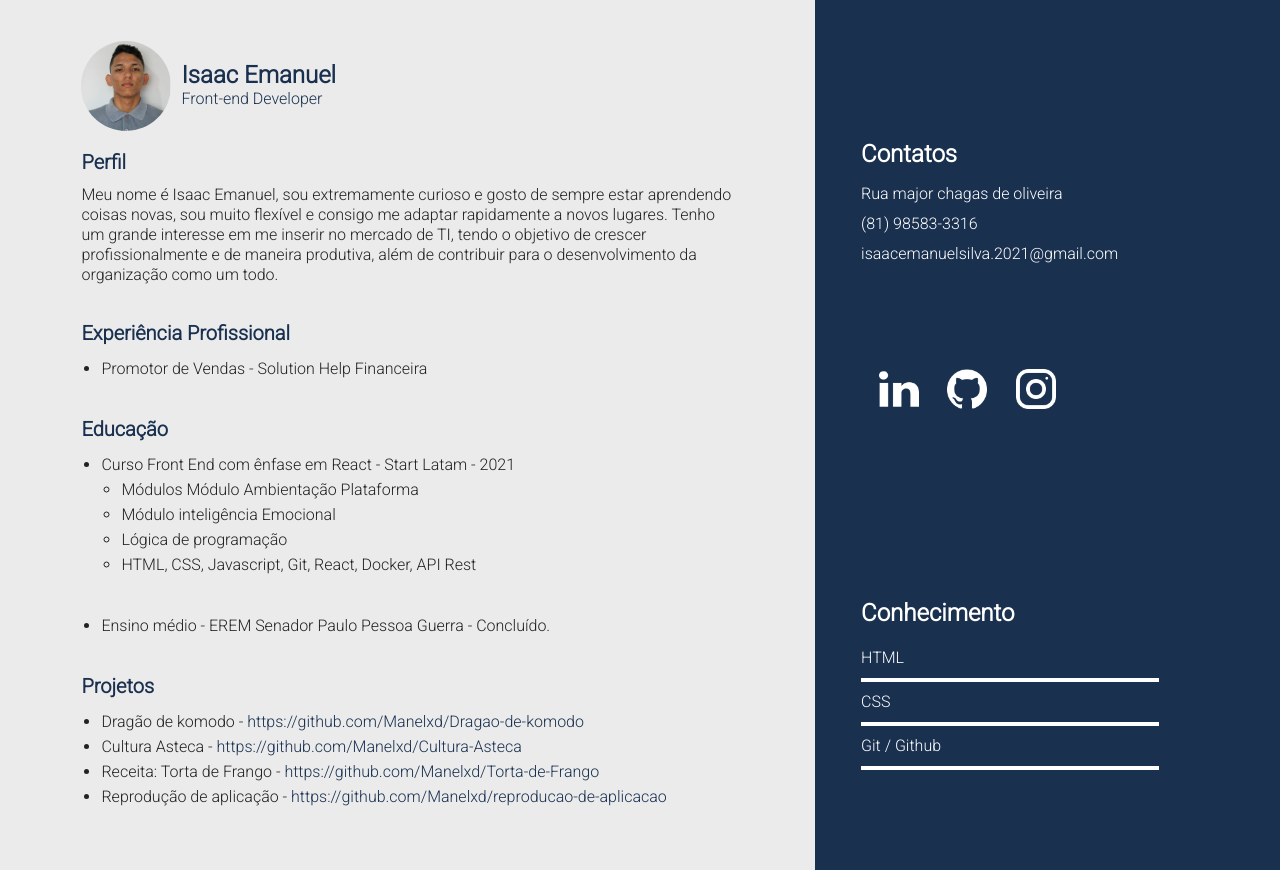
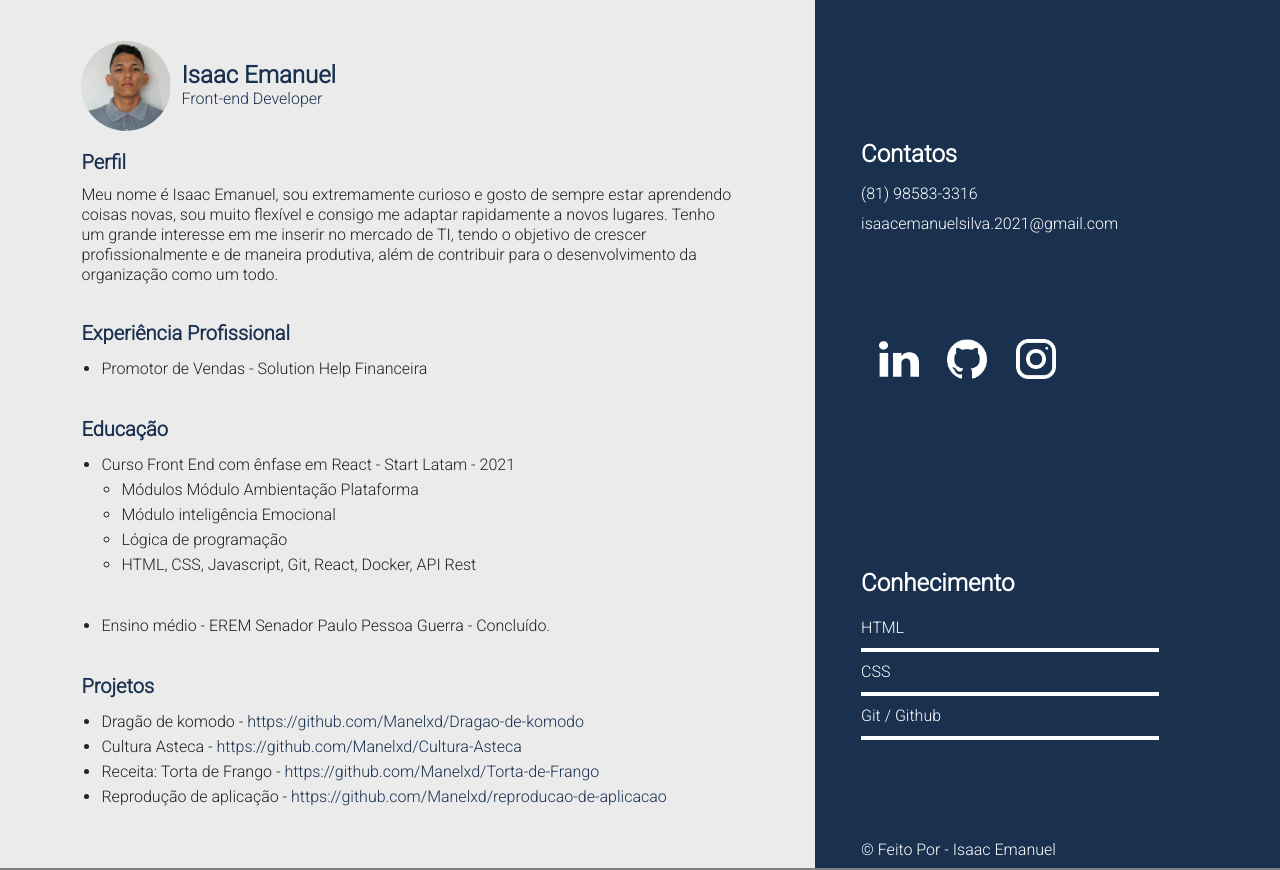
Before and after one commit to Manelxd/curriculo, a plain HTML site: page avaliacao-css-html/index.html in a window 1280 px wide. Drawn offline with Linux system fonts and the light colour scheme.

Commit message:
adicionei flavicon e ajustes no html

```diff
--- a/avaliacao-css-html/index.html
+++ b/avaliacao-css-html/index.html
@@ -5,7 +5,8 @@
     <meta http-equiv="X-UA-Compatible" content="IE=edge">
     <meta name="viewport" content="width=device-width, initial-scale=1.0">
     <link rel="stylesheet" href="style.css">
-    <title>Document</title>
+    <link rel="shortcut icon" href="./img/flavicon.png" type="image/x-icon">
+    <title>Isaac</title>
 </head>
 <html>
     <section class="container">
@@ -61,7 +62,7 @@
                 <div class="box22">
                     <h2>Contatos</h2>
                     <ul>
-                        <li><a href="https://www.google.com/maps/place/R.+Maj.+Chagas+de+Oliveira+-+Barro,+Recife+-+PE,+50900-540/data=!4m2!3m1!1s0x7ab1e9ebd7c4755:0xa2c80461215750d7?sa=X&ved=2ahUKEwiy-9_ujtfyAhWRGbkGHR1WAdUQ8gF6BAgFEAE" target="_blank">Rua major chagas de oliveira</a></li>
+                        <!-- <li><a href="https://www.google.com/maps/place/R.+Maj.+Chagas+de+Oliveira+-+Barro,+Recife+-+PE,+50900-540/data=!4m2!3m1!1s0x7ab1e9ebd7c4755:0xa2c80461215750d7?sa=X&ved=2ahUKEwiy-9_ujtfyAhWRGbkGHR1WAdUQ8gF6BAgFEAE" target="_blank">Rua major chagas de oliveira</a></li> -->
                         <li> <a href="tel:985833316">(81) 98583-3316</a> </li>
                         <li> <a href="mailto:isaacemanuelsilva.2021@gmail.com">isaacemanuelsilva.2021@gmail.com</a></li>
                     </ul>
@@ -80,6 +81,7 @@
                         <li>CSS</li>
                         <li>Git / Github</li>
                     </ul>
+                    <p>&copy Feito Por - <a href="https://github.com/Manelxd" target="_blank">Isaac Emanuel</a></p>
                 </div>
             </div>
         </div>
```
Also changed, not shown: avaliacao-css-html/img/flavicon.png (added).
